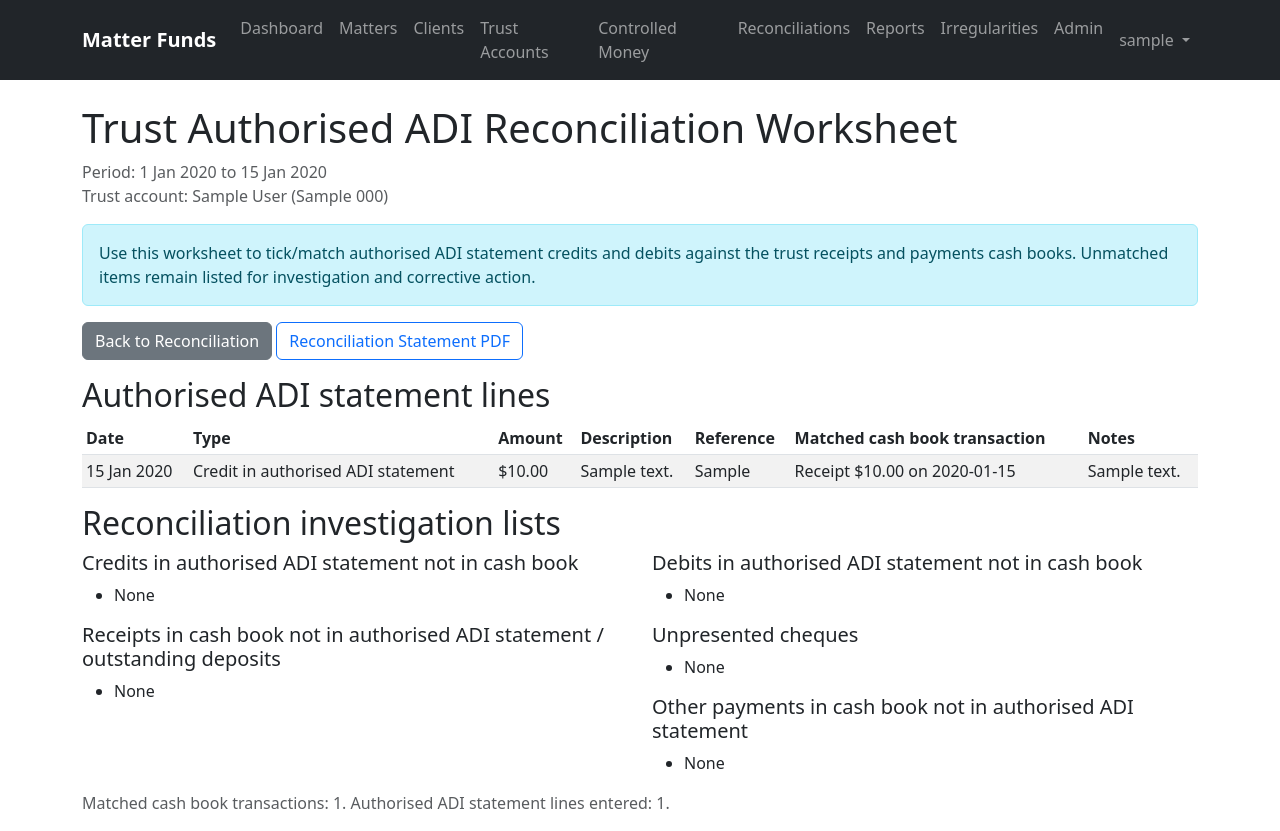
After one commit to Dvrchmnd72/Matter-Funds, a Django app: page /trust/reconciliations/1/worksheet/ in a window 1280 px wide. The commit adds this page. Run offline with Django 4.2, Linux system fonts and the light colour scheme; a user stored in the database is signed in; tables that the repository leaves empty hold one stand-in row (values such as "Sample post").

Commit message:
Add authorised ADI reconciliation matching worksheet

```diff
--- a/apps/trust/forms.py
+++ b/apps/trust/forms.py
@@ -5,7 +5,7 @@ from crispy_forms.helper import FormHelper
 from crispy_forms.layout import Submit
 from apps.clients.models import Client
 from apps.matters.models import Matter
-from .models import MatterLedger, MonthlyReconciliation, Irregularity, Payment, TrustAccount, TrustAccountingPeriod, ControlledMoneyAccount, ControlledMoneyReceipt, ControlledMoneyWithdrawal, ControlledMoneyMonthlyStatement
+from .models import MatterLedger, MonthlyReconciliation, Irregularity, Payment, TrustAccount, TrustAccountingPeriod, ControlledMoneyAccount, ControlledMoneyReceipt, ControlledMoneyWithdrawal, ControlledMoneyMonthlyStatement, ReconciliationBankLine
 
 
 class TrustAccountUpdateForm(forms.ModelForm):
@@ -192,6 +192,25 @@ class TransferCostsToOfficeForm(forms.Form):
         # platform should not block the trust transaction solely because the
         # document is not uploaded at the time of entry.
         return cleaned_data
+
+
+class ReconciliationBankLineForm(forms.ModelForm):
+    class Meta:
+        model = ReconciliationBankLine
+        fields = ['line_date', 'line_type', 'amount', 'description', 'reference', 'notes']
+        widgets = {
+            'line_date': forms.DateInput(attrs={'type': 'date'}),
+            'notes': forms.Textarea(attrs={'rows': 2}),
+        }
+        labels = {
+            'line_date': 'Authorised ADI statement date',
+            'line_type': 'Statement line type',
+            'amount': 'Statement amount',
+            'description': 'Statement description',
+            'reference': 'Bank reference',
+            'notes': 'Investigation / correction notes',
+        }
+
 
 
 class ManualIrregularityForm(forms.ModelForm):
--- a/apps/trust/templates/trust/reconciliation_detail.html
+++ b/apps/trust/templates/trust/reconciliation_detail.html
@@ -43,6 +43,7 @@
 {% endif %}
 {% if can_finalise %}<a href="{% url 'trust:reconciliation_finalise' reconciliation.pk %}" class="btn btn-success">Finalise Reconciliation</a>{% endif %}
 {% if can_lock_period %}<a href="{% url 'trust:period_lock' accounting_period.pk %}" class="btn btn-danger">Lock Period</a>{% endif %}
+<a href="{% url 'trust:reconciliation_worksheet' reconciliation.pk %}" class="btn btn-outline-primary">ADI Matching Worksheet</a>
 <a href="{% url 'trust:reconciliation_pdf' reconciliation.pk %}" class="btn btn-primary">Download Reconciliation PDF</a>
 {% if reconciliation.bank_statement_pdf %}
   <a href="{% url 'trust:reconciliation_bank_statement' reconciliation.pk %}?download=1" class="btn btn-outline-primary">Download Bank Statement</a>
--- /dev/null
+++ b/apps/trust/templates/trust/reconciliation_worksheet.html
@@ -0,0 +1,171 @@
+{% extends "base.html" %}
+{% block title %}Reconciliation Worksheet – Matter Funds{% endblock %}
+{% block content %}
+<h1>Trust Authorised ADI Reconciliation Worksheet</h1>
+
+<p class="text-muted">
+  Period: {{ period_start }} to {{ reconciliation.period_end }}<br>
+  Trust account: {{ reconciliation.trust_account }}
+</p>
+
+<div class="alert alert-info">
+  Use this worksheet to tick/match authorised ADI statement credits and debits against the trust receipts and payments cash books.
+  Unmatched items remain listed for investigation and corrective action.
+</div>
+
+<div class="mb-3">
+  <a href="{% url 'trust:reconciliation_detail' reconciliation.pk %}" class="btn btn-secondary">Back to Reconciliation</a>
+  <a href="{% url 'trust:reconciliation_pdf' reconciliation.pk %}" class="btn btn-outline-primary">Reconciliation Statement PDF</a>
+</div>
+
+<h2>Authorised ADI statement lines</h2>
+
+{% if can_edit_worksheet %}
+<form method="post" class="card card-body mb-4">
+  {% csrf_token %}
+  <input type="hidden" name="action" value="add_line">
+  <div class="row">
+    <div class="col-md-2">
+      {{ line_form.line_date.label_tag }}
+      {{ line_form.line_date }}
+    </div>
+    <div class="col-md-3">
+      {{ line_form.line_type.label_tag }}
+      {{ line_form.line_type }}
+    </div>
+    <div class="col-md-2">
+      {{ line_form.amount.label_tag }}
+      {{ line_form.amount }}
+    </div>
+    <div class="col-md-3">
+      {{ line_form.description.label_tag }}
+      {{ line_form.description }}
+    </div>
+    <div class="col-md-2">
+      {{ line_form.reference.label_tag }}
+      {{ line_form.reference }}
+    </div>
+  </div>
+  <div class="mt-2">
+    {{ line_form.notes.label_tag }}
+    {{ line_form.notes }}
+  </div>
+  <button type="submit" class="btn btn-primary mt-3">Add bank statement line</button>
+</form>
+{% endif %}
+
+<table class="table table-sm table-striped">
+  <thead>
+    <tr>
+      <th>Date</th>
+      <th>Type</th>
+      <th>Amount</th>
+      <th>Description</th>
+      <th>Reference</th>
+      <th>Matched cash book transaction</th>
+      <th>Notes</th>
+      {% if can_edit_worksheet %}<th>Actions</th>{% endif %}
+    </tr>
+  </thead>
+  <tbody>
+    {% for line in bank_lines %}
+    <tr>
+      <td>{{ line.line_date }}</td>
+      <td>{{ line.get_line_type_display }}</td>
+      <td>${{ line.amount }}</td>
+      <td>{{ line.description }}</td>
+      <td>{{ line.reference|default:"—" }}</td>
+      <td>
+        {% if can_edit_worksheet %}
+        <form method="post">
+          {% csrf_token %}
+          <input type="hidden" name="action" value="match_line">
+          <input type="hidden" name="line_id" value="{{ line.pk }}">
+          <select name="matched_transaction" class="form-select form-select-sm">
+            <option value="">Unmatched bank statement line</option>
+            {% for candidate in candidate_transactions %}
+              <option value="{{ candidate.id }}" {% if line.matched_transaction_id == candidate.id %}selected{% endif %}>{{ candidate.label }}</option>
+            {% endfor %}
+          </select>
+          <textarea name="notes" class="form-control form-control-sm mt-1" rows="2">{{ line.notes }}</textarea>
+          <button type="submit" class="btn btn-sm btn-outline-primary mt-1">Save match</button>
+        </form>
+        {% else %}
+          {% if line.matched_transaction %}{{ line.matched_transaction }}{% else %}Unmatched{% endif %}
+        {% endif %}
+      </td>
+      <td>{{ line.notes|default:"—" }}</td>
+      {% if can_edit_worksheet %}
+      <td>
+        <form method="post" onsubmit="return confirm('Remove this bank statement line?');">
+          {% csrf_token %}
+          <input type="hidden" name="action" value="delete_line">
+          <input type="hidden" name="line_id" value="{{ line.pk }}">
+          <button type="submit" class="btn btn-sm btn-outline-danger">Remove</button>
+        </form>
+      </td>
+      {% endif %}
+    </tr>
+    {% empty %}
+    <tr><td colspan="8">No authorised ADI statement lines entered yet.</td></tr>
+    {% endfor %}
+  </tbody>
+</table>
+
+<h2>Reconciliation investigation lists</h2>
+
+<div class="row">
+  <div class="col-md-6">
+    <h3 class="h5">Credits in authorised ADI statement not in cash book</h3>
+    <ul>
+      {% for line in unmatched_bank_credits %}
+        <li>{{ line.line_date }} – ${{ line.amount }} – {{ line.description }} {% if line.reference %}({{ line.reference }}){% endif %}</li>
+      {% empty %}
+        <li>None</li>
+      {% endfor %}
+    </ul>
+
+    <h3 class="h5">Receipts in cash book not in authorised ADI statement / outstanding deposits</h3>
+    <ul>
+      {% for txn in outstanding_deposits %}
+        <li>{{ txn.date_received_or_paid }} – ${{ txn.amount }} – {{ txn.description }}</li>
+      {% empty %}
+        <li>None</li>
+      {% endfor %}
+    </ul>
+  </div>
+
+  <div class="col-md-6">
+    <h3 class="h5">Debits in authorised ADI statement not in cash book</h3>
+    <ul>
+      {% for line in unmatched_bank_debits %}
+        <li>{{ line.line_date }} – ${{ line.amount }} – {{ line.description }} {% if line.reference %}({{ line.reference }}){% endif %}</li>
+      {% empty %}
+        <li>None</li>
+      {% endfor %}
+    </ul>
+
+    <h3 class="h5">Unpresented cheques</h3>
+    <ul>
+      {% for txn in unpresented_cheques %}
+        <li>{{ txn.date_received_or_paid }} – ${{ txn.amount }} – {{ txn.description }}</li>
+      {% empty %}
+        <li>None</li>
+      {% endfor %}
+    </ul>
+
+    <h3 class="h5">Other payments in cash book not in authorised ADI statement</h3>
+    <ul>
+      {% for txn in other_payments_not_in_adi %}
+        <li>{{ txn.date_received_or_paid }} – ${{ txn.amount }} – {{ txn.description }}</li>
+      {% empty %}
+        <li>None</li>
+      {% endfor %}
+    </ul>
+  </div>
+</div>
+
+<p class="text-muted">
+  Matched cash book transactions: {{ matched_count }}. Authorised ADI statement lines entered: {{ bank_line_count }}.
+</p>
+{% endblock %}
--- a/apps/trust/urls.py
+++ b/apps/trust/urls.py
@@ -33,6 +33,7 @@ urlpatterns = [
     path('reconciliations/', views.ReconciliationListView.as_view(), name='reconciliation_list'),
     path('accounts/<int:pk>/reconciliations/new/', views.ReconciliationCreateView.as_view(), name='reconciliation_create'),
     path('reconciliations/<int:pk>/', views.ReconciliationDetailView.as_view(), name='reconciliation_detail'),
+    path('reconciliations/<int:pk>/worksheet/', views.ReconciliationWorksheetView.as_view(), name='reconciliation_worksheet'),
     path('reconciliations/<int:pk>/bank-statement/', views.ReconciliationBankStatementView.as_view(), name='reconciliation_bank_statement'),
     path('reconciliations/<int:pk>/finalise/', views.ReconciliationFinaliseView.as_view(), name='reconciliation_finalise'),
     path('monthly-records/', views.MonthlyRecordListView.as_view(), name='monthly_record_list'),
--- a/apps/trust/views.py
+++ b/apps/trust/views.py
@@ -15,13 +15,13 @@ from apps.trust import services
 from apps.trust import reports as trust_reports
 from .models import (
     TrustAccount, MatterLedger, TrustTransaction, Receipt, Payment, TrustJournal,
-    MonthlyReconciliation, Irregularity, TrustAccountingPeriod, TrustMonthlyRecord,
+    MonthlyReconciliation, ReconciliationBankLine, Irregularity, TrustAccountingPeriod, TrustMonthlyRecord,
     ControlledMoneyAccount, ControlledMoneyReceipt, ControlledMoneyWithdrawal, ControlledMoneyMonthlyStatement,
 )
 from .forms import (
     TrustAccountUpdateForm, ReceiptForm, PaymentForm, TransferCostsToOfficeForm, TrustJournalForm, ReconciliationForm,
     ManualIrregularityForm, IrregularityResolveForm, DateRangeForm, YearForm,
-    ReconciliationFinaliseForm, AccountingPeriodLockForm, ReconciliationBankStatementForm,
+    ReconciliationFinaliseForm, AccountingPeriodLockForm, ReconciliationBankStatementForm, ReconciliationBankLineForm,
     ControlledMoneyAccountForm, ControlledMoneyReceiptForm, ControlledMoneyWithdrawalForm,
     ControlledMoneyMonthlyStatementForm, ControlledMoneyPrincipalReviewForm,
 )
@@ -433,6 +433,175 @@ class ReconciliationDetailView(StaffRequiredMixin, DetailView):
             and self.request.user.role in ('admin', 'accountant')
         )
         return ctx
+
+
+def _cash_book_direction(txn):
+    if txn.transaction_type == 'receipt':
+        return 'credit'
+    if txn.transaction_type in {'payment', 'transfer_to_office'}:
+        return 'debit'
+    if txn.transaction_type == 'reversal' and txn.reverses_id:
+        if txn.reverses.transaction_type in {'payment', 'transfer_to_office'}:
+            return 'credit'
+        if txn.reverses.transaction_type == 'receipt':
+            return 'debit'
+    return None
+
+
+def _cash_book_match_label(txn):
+    matter = txn.matter_ledger.matter
+    bits = [
+        str(txn.date_received_or_paid),
+        txn.get_transaction_type_display(),
+        f"${txn.amount}",
+        matter.file_number or f"Matter {matter.pk}",
+        txn.description,
+    ]
+    return " | ".join(str(bit) for bit in bits if bit)
+
+
+class ReconciliationWorksheetView(AdminOrAccountantMixin, TemplateView):
+    template_name = 'trust/reconciliation_worksheet.html'
+
+    def get_reconciliation(self):
+        queryset = scope_trust_queryset_for_user(
+            MonthlyReconciliation.objects.select_related('trust_account', 'accounting_period'),
+            self.request.user,
+        )
+        return get_object_or_404(queryset, pk=self.kwargs['pk'])
+
+    def _period_start(self, reconciliation):
+        return reconciliation.period_end.replace(day=1)
+
+    def _internal_transactions(self, reconciliation):
+        period_start = self._period_start(reconciliation)
+        return (
+            TrustTransaction.objects
+            .filter(
+                matter_ledger__trust_account=reconciliation.trust_account,
+                date_received_or_paid__gte=period_start,
+                date_received_or_paid__lte=reconciliation.period_end,
+                transaction_type__in=['receipt', 'payment', 'transfer_to_office', 'reversal'],
+            )
+            .select_related(
+                'matter_ledger__matter',
+                'matter_ledger__matter__client',
+                'receipt',
+                'payment',
+                'reverses',
+            )
+            .order_by('date_received_or_paid', 'pk')
+        )
+
+    def get_context_data(self, **kwargs):
+        ctx = super().get_context_data(**kwargs)
+        reconciliation = self.get_reconciliation()
+        internal_transactions = list(self._internal_transactions(reconciliation))
+        bank_lines = list(
+            reconciliation.bank_lines
+            .select_related('matched_transaction', 'matched_transaction__matter_ledger__matter')
+            .order_by('line_date', 'pk')
+        )
+
+        matched_ids = {
+            line.matched_transaction_id
+            for line in bank_lines
+            if line.matched_transaction_id
+        }
+
+        credit_transactions = [txn for txn in internal_transactions if _cash_book_direction(txn) == 'credit']
+        debit_transactions = [txn for txn in internal_transactions if _cash_book_direction(txn) == 'debit']
+
+        outstanding_deposits = [txn for txn in credit_transactions if txn.pk not in matched_ids]
+        unmatched_debits = [txn for txn in debit_transactions if txn.pk not in matched_ids]
+
+        unpresented_cheques = [
+            txn for txn in unmatched_debits
+            if hasattr(txn, 'payment') and txn.payment.payment_method == 'cheque'
+        ]
+        other_payments_not_in_adi = [
+            txn for txn in unmatched_debits
+            if txn not in unpresented_cheques
+        ]
+
+        unmatched_bank_credits = [
+            line for line in bank_lines
+            if line.line_type == ReconciliationBankLine.LINE_TYPE_CREDIT and not line.matched_transaction_id
+        ]
+        unmatched_bank_debits = [
+            line for line in bank_lines
+            if line.line_type == ReconciliationBankLine.LINE_TYPE_DEBIT and not line.matched_transaction_id
+        ]
+
+        ctx.update({
+            'reconciliation': reconciliation,
+            'period_start': self._period_start(reconciliation),
+            'line_form': ReconciliationBankLineForm(),
+            'bank_lines': bank_lines,
+            'candidate_transactions': [
+                {'id': txn.pk, 'label': _cash_book_match_label(txn)}
+                for txn in internal_transactions
+            ],
+            'outstanding_deposits': outstanding_deposits,
+            'unpresented_cheques': unpresented_cheques,
+            'other_payments_not_in_adi': other_payments_not_in_adi,
+            'unmatched_bank_credits': unmatched_bank_credits,
+            'unmatched_bank_debits': unmatched_bank_debits,
+            'matched_count': len(matched_ids),
+            'bank_line_count': len(bank_lines),
+            'can_edit_worksheet': not reconciliation.is_finalised,
+        })
+        return ctx
+
+    def post(self, request, *args, **kwargs):
+        reconciliation = self.get_reconciliation()
+        if reconciliation.is_finalised:
+            messages.error(request, 'Finalised reconciliations cannot be changed.')
+            return redirect(reverse('trust:reconciliation_worksheet', kwargs={'pk': reconciliation.pk}))
+
+        action = request.POST.get('action')
+
+        if action == 'add_line':
+            form = ReconciliationBankLineForm(request.POST)
+            if form.is_valid():
+                line = form.save(commit=False)
+                line.reconciliation = reconciliation
+                line.created_by = request.user
+                line.save()
+                messages.success(request, 'Authorised ADI statement line added.')
+            else:
+                messages.error(request, form.errors.as_text())
+
+        elif action == 'match_line':
+            line = get_object_or_404(reconciliation.bank_lines.all(), pk=request.POST.get('line_id'))
+            txn_id = request.POST.get('matched_transaction') or None
+            line.notes = request.POST.get('notes', '')
+            if txn_id:
+                txn = get_object_or_404(
+                    self._internal_transactions(reconciliation),
+                    pk=txn_id,
+                )
+                line.matched_transaction = txn
+                line.matched_by = request.user
+                line.matched_at = timezone.now()
+                messages.success(request, 'Bank line matched to cash book transaction.')
+            else:
+                line.matched_transaction = None
+                line.matched_by = None
+                line.matched_at = None
+                messages.success(request, 'Bank line marked as unmatched.')
+            line.save()
+
+        elif action == 'delete_line':
+            line = get_object_or_404(reconciliation.bank_lines.all(), pk=request.POST.get('line_id'))
+            line.delete()
+            messages.success(request, 'Authorised ADI statement line removed.')
+
+        else:
+            messages.error(request, 'Unknown worksheet action.')
+
+        return redirect(reverse('trust:reconciliation_worksheet', kwargs={'pk': reconciliation.pk}))
+
 
 
 class ReconciliationBankStatementView(AdminOrAccountantMixin, UpdateView):
```
Also changed, not shown: apps/trust/models.py (+66 -0 lines), apps/trust/migrations/0011_reconciliation_bank_matching.py (added).
